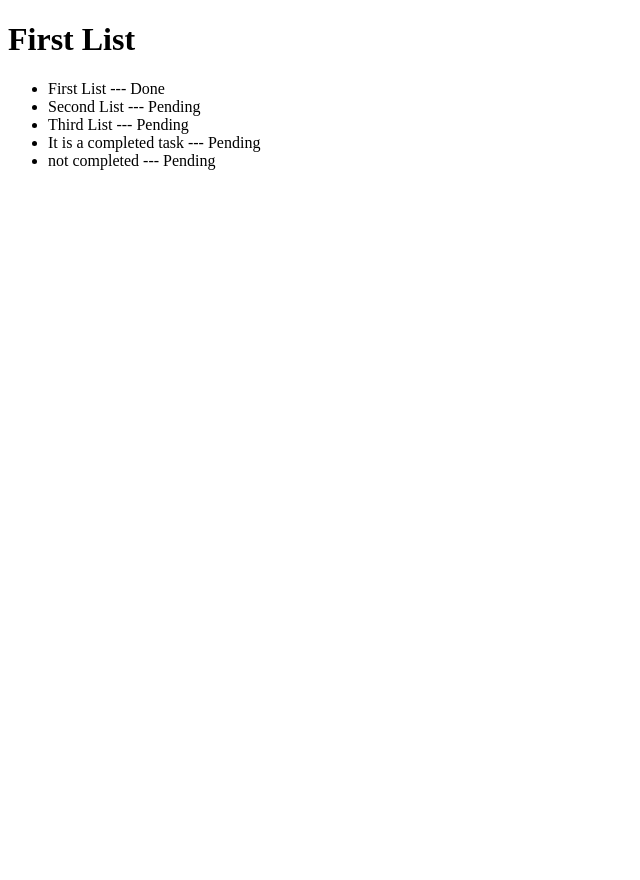
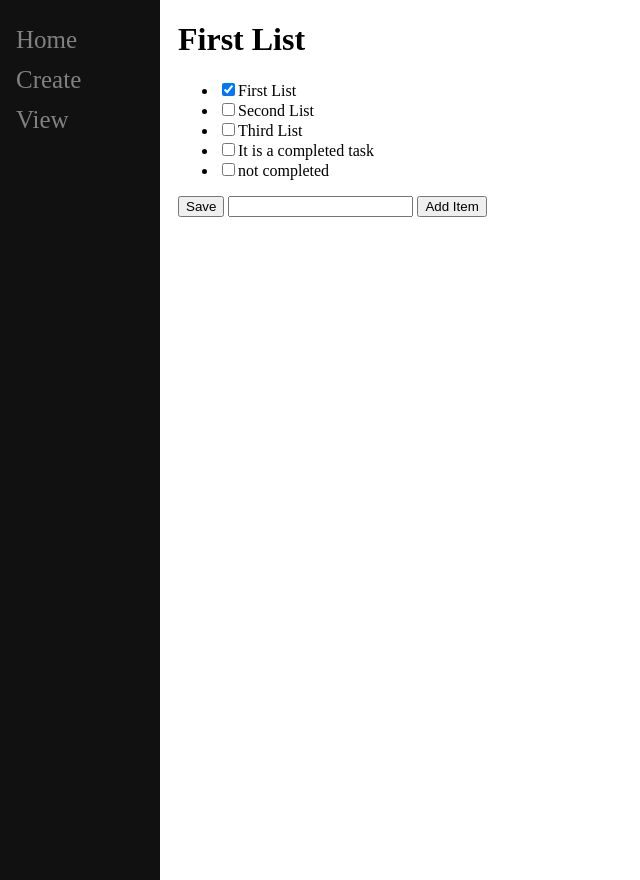
Before and after one commit to Keerthan1724/Django-projects, a Django app: page /2 in a window 1280 px wide. Shown: the whole page, without its empty margins (0-640 px from the left). Run offline with Django 5.2, Linux system fonts and the light colour scheme; data comes from the database, SQL or seed files in the repository; both versions use the stored data as it was after the commit.

Commit message:
changes save commit

```diff
--- a/main/apps.py
+++ b/main/apps.py
@@ -1,5 +1,4 @@
 from django.apps import AppConfig
-
 
 class MainConfig(AppConfig):
     default_auto_field = 'django.db.models.BigAutoField'
--- a/main/templates/main/base.html
+++ b/main/templates/main/base.html
@@ -4,11 +4,47 @@
     <meta charset="UTF-8">
     <meta name="viewport" content="width=device-width, initial-scale=1.0">
     <title>{% block title %}ToDo List{% endblock %}</title>
+    <style type="text/css">
+        .sidenav{
+            height: 100%;
+            width: 160px;
+            position: fixed;
+            z-index: 1;
+            top: 0;
+            left: 0;
+            background: #111;
+            overflow-x: hidden;
+            padding-top: 20px;
+        }
+
+        .sidenav a{
+            padding: 6px 8px 6px 16px;
+            text-decoration: none;
+            color: #818181;
+            display: block;
+            font-size: 25px;
+        }
+
+        .sidenav a:hover{
+            color: #f1f1f1;
+        }
+
+        .main{
+            margin-left: 160px;
+            padding: 0px 10px;
+        }
+    </style>
 </head>
 <body>
-    <div class="content", name="content">
+    <div class="sidenav">
+        <a href="/home">Home</a>
+        <a href="/create">Create</a>
+        <a href="/2">View</a>
+    </div>
+
+    <div name="content" class="main">
         {% block content %}
-            <h1>It is base page</h1>
+            <h1>It is base page</h>
         {% endblock %}
     </div>
 </body>
--- a/main/templates/main/list.html
+++ b/main/templates/main/list.html
@@ -4,13 +4,19 @@
 
 {% block content %}
     <h1>{{ ls.name }}</h1>
+    <form action="#" method="post">
+        {% csrf_token %}
         <ul>
             {% for item in ls.item_set.all %}
                 {% if item.complete == True %}
-                <li>{{item.text}} --- Done </li>
+                    <li><input type="checkbox" value="clicked" name="c{{item.id}}" checked>{{item.text}}</li>
                 {% else %}
-                <li>{{item.text}} --- Pending</li>
+                    <li><input type="checkbox" value="clicked" name="c{{item.id}}">{{item.text}}</li>
                 {% endif %}
             {% endfor %}
         </ul>
+        <button type="submit" name="save" value="save">Save</button>
+        <input type="text" name="new">
+        <button type="submit" name="newItem" value="newItem">Add Item</button>
+    </form>
 {% endblock %}
--- a/main/urls.py
+++ b/main/urls.py
@@ -3,6 +3,6 @@ from . import views
 
 urlpatterns = [
     path("<int:id>", views.index, name="index"),
-    path("", views.home, name="home"),
+    path("home/", views.home, name="home"),
     path("create/", views.create, name="create"),
 ]
--- a/main/views.py
+++ b/main/views.py
@@ -1,14 +1,48 @@
 from django.shortcuts import render
 from .models import ToDoList,Item
 from .forms import CreateNewList
+from django.http import HttpResponseRedirect
 
 def index(response, id):
     ls = ToDoList.objects.get(id=id)
+
+    if response.method == "POST":
+        print(response.POST)
+        if response.POST.get("save"):
+            for item in ls.item_set.all():
+                if response.POST.get("c" + str(item.id)) == "clicked":
+                    item.complete = True
+                else:
+                    item.complete = False
+
+                item.save()
+
+        elif response.POST.get("newItem"):
+            txt = response.POST.get("new")
+
+            if len(txt) > 2:
+                ls.item_set.create(text=txt, complete=False)
+            else:
+                print("Invalid")
+
+
     return render(response, 'main/list.html', {"ls":ls})
 
 def home(response):
     return render(response, 'main/home.html')
 
 def create(response):
-    form = CreateNewList()
+    if response.method == "POST":
+        form = CreateNewList(response.POST)
+
+        if form.is_valid():
+            n = form.cleaned_data["name"]
+            t = ToDoList(name=n)
+            t.save()
+
+        return  HttpResponseRedirect("/%i" %t.id)
+
+    else:
+            form = CreateNewList()
+
     return render(response, 'main/create.html', {"form":form})
```
Also changed, not shown: db.sqlite3. Lines whose indentation alone changed are shown as unchanged.
